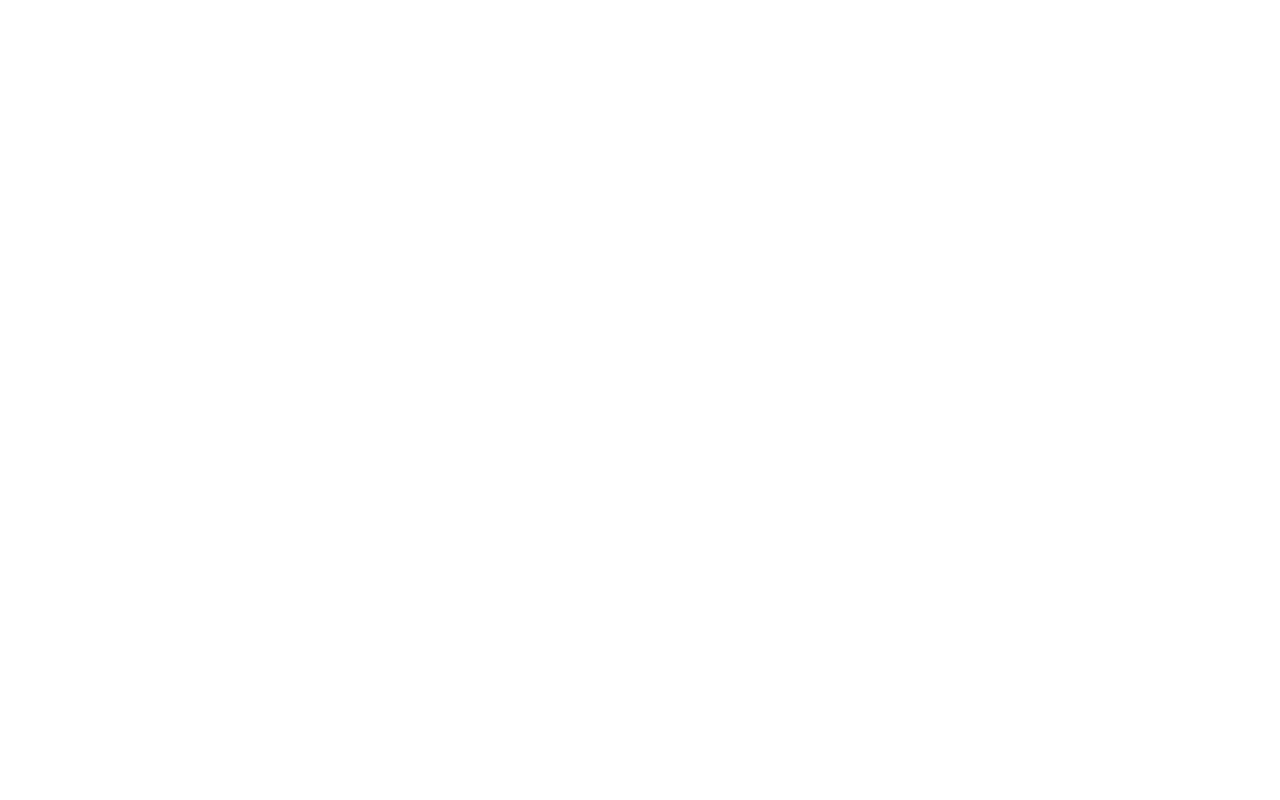
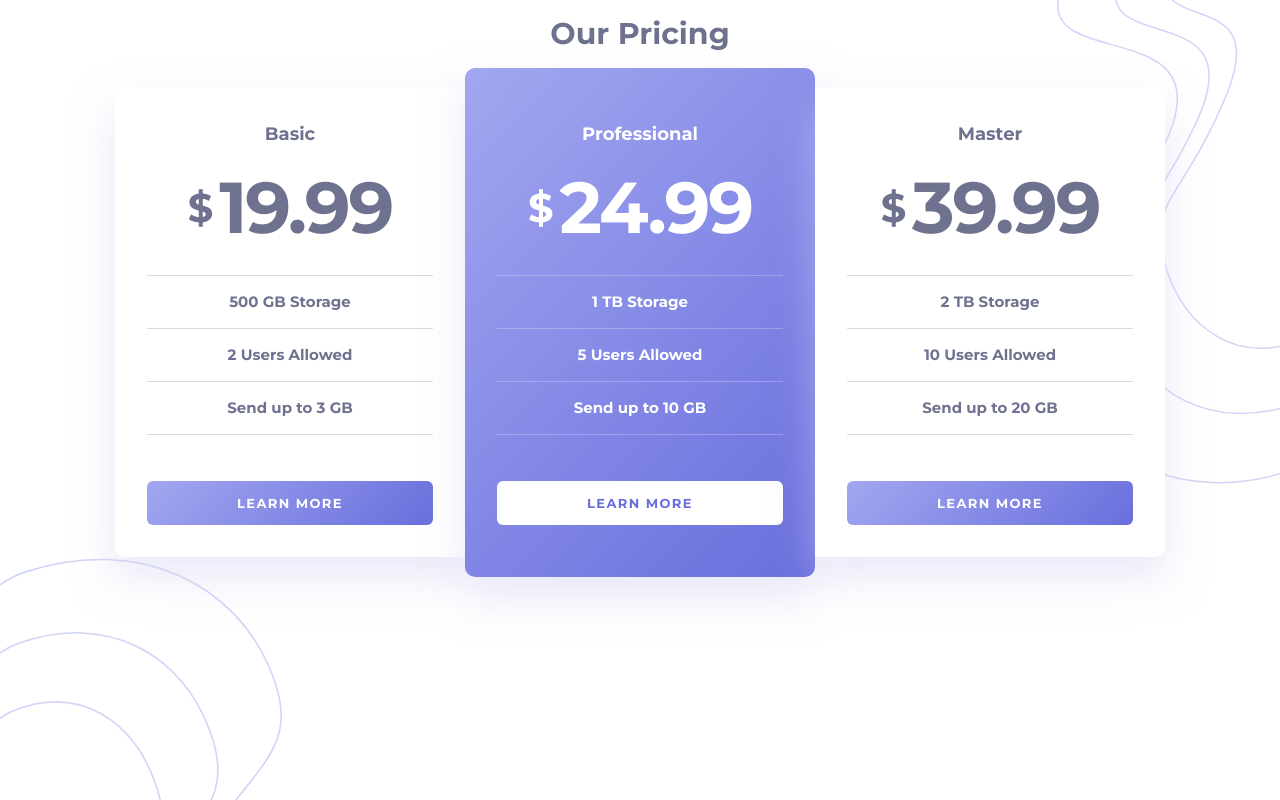
Before and after one commit to HolikovJ16071997/pricing-component, a plain HTML site: page index.html in a window 1280 px wide. Drawn offline with Linux system fonts and the light colour scheme.

Commit message:
new_prising_plan

```diff
--- a/css/style.css
+++ b/css/style.css
@@ -1,8 +1,14 @@
+@import url('https://fonts.googleapis.com/css2?family=Montserrat:wght@700&display=swap');
 /* globol */
 html{
     box-sizing: border-box;
     height: 100%;
     scroll-behavior: smooth;
+}
+:root{
+    --text_color:rgba(110, 114, 142, 1);
+    --text_color_white:#fff;
+
 }
 *,
 *::before,
@@ -16,10 +22,14 @@ body{
     height: 100%;
     padding: 0;
     margin: 0;
-    font-size: 16px;
-    line-height: 1.5;
-    background-color: #fff;
-    color: #222;
+    font-size: 15px;
+    line-height: 28px;
+    background-color: #F2F2F2;
+    background: url(../img/bg-right.svg) left bottom,url(../img/bg-left.svg) right -50px top -10px ;
+    background-size:22%;
+    background-repeat: no-repeat;
+    font-family: 'Montserrat','Arial' , sans-serif;
+    color: var(--text_color);
 }
 img{
     max-width: 100%;
@@ -28,11 +38,11 @@ img{
 
 /* conteiner */
 
-.conteiner{
+.container{
     width: 100%;
-    max-width: 1200px;
-    padding-left: 50px;
-    padding-right: 50px;
+    max-width: 1100px;
+    padding-left: 25px;
+    padding-right: 25px;
     margin-left: auto;
     margin-right: auto;
 }
@@ -41,3 +51,122 @@ img{
 .main_content{
     flex-grow: 1;
 }
+.page{
+    display: flex;
+    align-items: center;
+    flex-direction: column;
+    padding-bottom: 70px;
+}
+.page_titles {
+}
+.pricing {
+    width: 100%;
+}
+.pricing_iner {
+    display: flex;
+    align-items: center;
+}
+.pricing-plan {
+    align-items: center;
+    width: 100%;
+    max-width: 350px;
+    padding: 32px;
+    text-align: center;
+    background: #FFFFFF;
+}
+.pricing-plan_best {
+    padding-top: 52px;
+    padding-bottom: 52px;
+    background: linear-gradient(135.06deg, #A2A7F0 -0.05%, #696EDD 100.05%);
+    box-shadow: 0px 20px 40px rgba(212, 210, 244, 0.5);
+    border-radius: 10px;
+    color: var(--text_color_white);
+
+}
+.pricing-plan:first-child{
+    border-top-left-radius: 10px;
+    border-bottom-left-radius: 10px;
+    box-shadow: 0px 20px 40px rgba(212, 210, 244, 0.5);
+}
+.pricing-plan:last-child{
+    border-top-right-radius: 10px;
+    border-bottom-right-radius: 10px;
+    box-shadow: 0px 20px 40px rgba(212, 210, 244, 0.5);
+}
+.pricing-plan__titel {
+    margin-top: 0;
+    margin-bottom: 24px;
+    font-family: 'Montserrat';
+    font-style: normal;
+    font-weight: 700;
+    font-size: 18px;
+    line-height: 28px;
+}
+.pricing-plan__price {
+    display: flex;
+    align-items: center;
+    justify-content: center;
+    margin-top: 0;
+    margin-bottom: 32px;
+    font-family: 'Montserrat';
+    font-style: normal;
+    font-weight: 700;
+    font-size: 72px;
+    line-height: 71px;
+    letter-spacing: -2.16px;
+}
+.pricing-plan__currency {
+    margin-right: 8px;
+    font-size: 40px;
+    line-height: 40px;
+}
+.pricing-plan_faetures {
+    margin: 0;
+    padding: 0;
+    list-style: none;
+    border-top:1px solid rgb(110, 114, 142, 0.25 ) ;
+    margin-bottom: 46px;
+}
+.pricing-plan__faeture {
+    padding: 12px;
+    list-style: none;
+    border-bottom:1px solid rgb(110, 114, 142, 0.25 ) ;
+    font-family: 'Montserrat';
+    font-style: normal;
+    font-weight: 700;
+    font-size: 15px;
+    line-height: 28px;
+    text-align: center;
+    }
+.pricing-plan_best .pricing-plan_faetures{
+    border-color: rgb(255, 255, 255,0.25);
+}
+.pricing-plan_best .pricing-plan__faeture {
+    border-color: rgb(255, 255, 255,0.25);
+}
+.buuton {
+    margin: 0;
+    padding: 14px 66px;
+    font-family: 'Montserrat';
+    font-style: normal;
+    font-weight: 700;
+    font-size: 13px;
+    line-height: 16px;
+    text-align: center;
+    letter-spacing: 1.39286px;
+    background: var(--text_color_white);
+    text-decoration: none;
+    border-radius: 6px;
+}
+.buuton_block {
+   display: block;
+}
+.buuton_primary {
+    color: #fff;
+    background: linear-gradient(135.06deg, #A2A7F0 -0.05%, #696EDD 100.05%);
+}
+
+.buuton_white {
+    background: var(--text_color_white);
+    color: #696EDD;
+}
--- a/index.html
+++ b/index.html
@@ -11,6 +11,57 @@
 </head>
 
 <body>
+    <main class="main_content">
+     <div class="container page">
+        <h1 class="page_titles">
+            Our Pricing
+        </h1>
+        <section class="pricing">
+            <div class="pricing_iner">
+                <section class="pricing-plan">
+                    <h3 class="pricing-plan__titel">Basic</h3>
+                    <div class="pricing-plan__price">
+                        <span class="pricing-plan__currency">$</span>
+                        19.99
+                    </div>
+                    <ul class="pricing-plan_faetures">
+                        <li class="pricing-plan__faeture">500 GB Storage</li>
+                        <li class="pricing-plan__faeture">2 Users Allowed</li>
+                        <li class="pricing-plan__faeture">Send up to 3 GB</li>
+                    </ul>
+                    <a class="buuton buuton_block buuton_primary" href="#">LEARN MORE</a>
+                </section>
+                <section class="pricing-plan pricing-plan_best">
+                    <h3 class="pricing-plan__titel">Professional</h3>
+                    <div class="pricing-plan__price">
+                        <span class="pricing-plan__currency">$</span>
+                        24.99
+                    </div>
+                    <ul class="pricing-plan_faetures">
+                        <li class="pricing-plan__faeture ">1 TB Storage</li>
+                        <li class="pricing-plan__faeture">5 Users Allowed</li>
+                        <li class="pricing-plan__faeture">Send up to 10 GB</li>
+                    </ul>
+                    <a class="buuton buuton_block buuton_white" href="#">LEARN MORE</a>
+                </section>
+                <section class="pricing-plan">
+                    <h3 class="pricing-plan__titel">Master</h3>
+                    <div class="pricing-plan__price">
+                        <span class="pricing-plan__currency">$</span>
+                        39.99
+                    </div>
+                    <ul class="pricing-plan_faetures">
+                        <li class="pricing-plan__faeture">2 TB Storage</li>
+                        <li class="pricing-plan__faeture">10 Users Allowed</li>
+                        <li class="pricing-plan__faeture">Send up to 20 GB</li>
+                    </ul>
+                    <a class="buuton buuton_block buuton_primary" href="#">LEARN MORE</a>
+                </section>
+            </div>
+        </section>
+
+     </div>
+    </main>
    <script src="js/main.js"></script>
 </body>
 </html>
```
Also changed, not shown: img/bg-left.svg (added), img/bg-right.svg (added).
